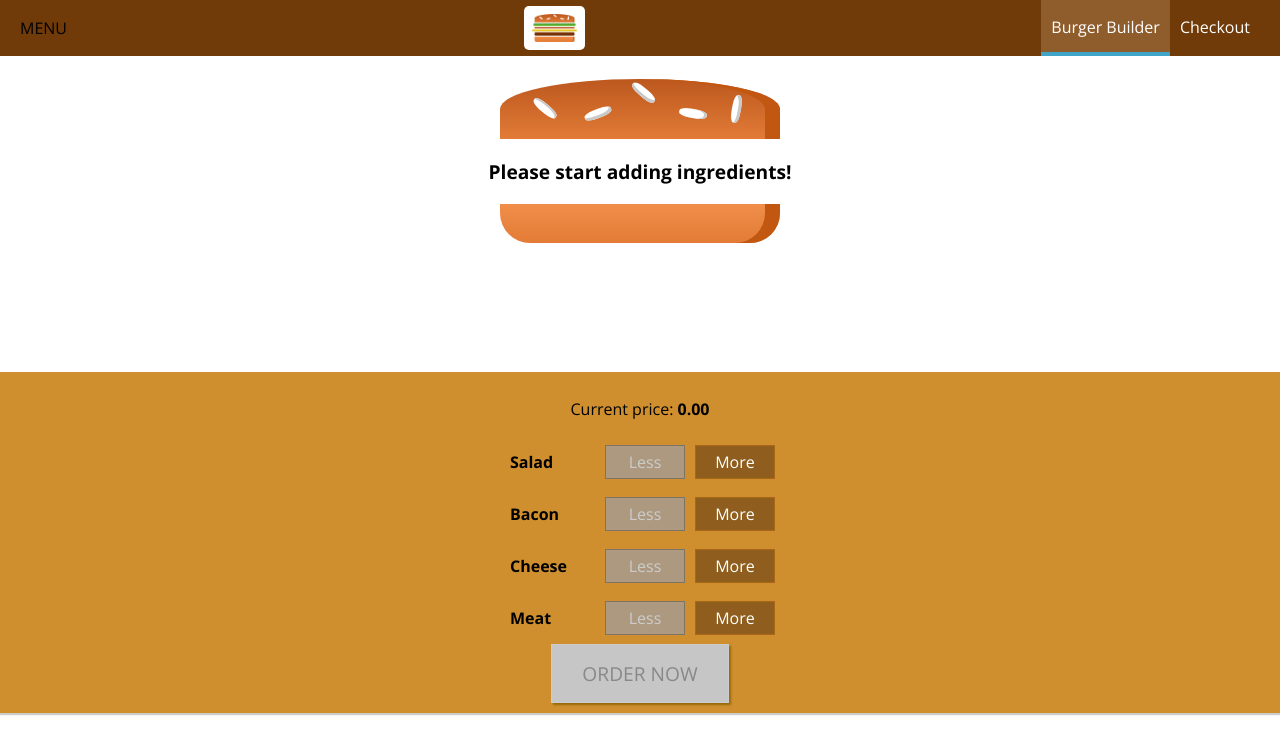
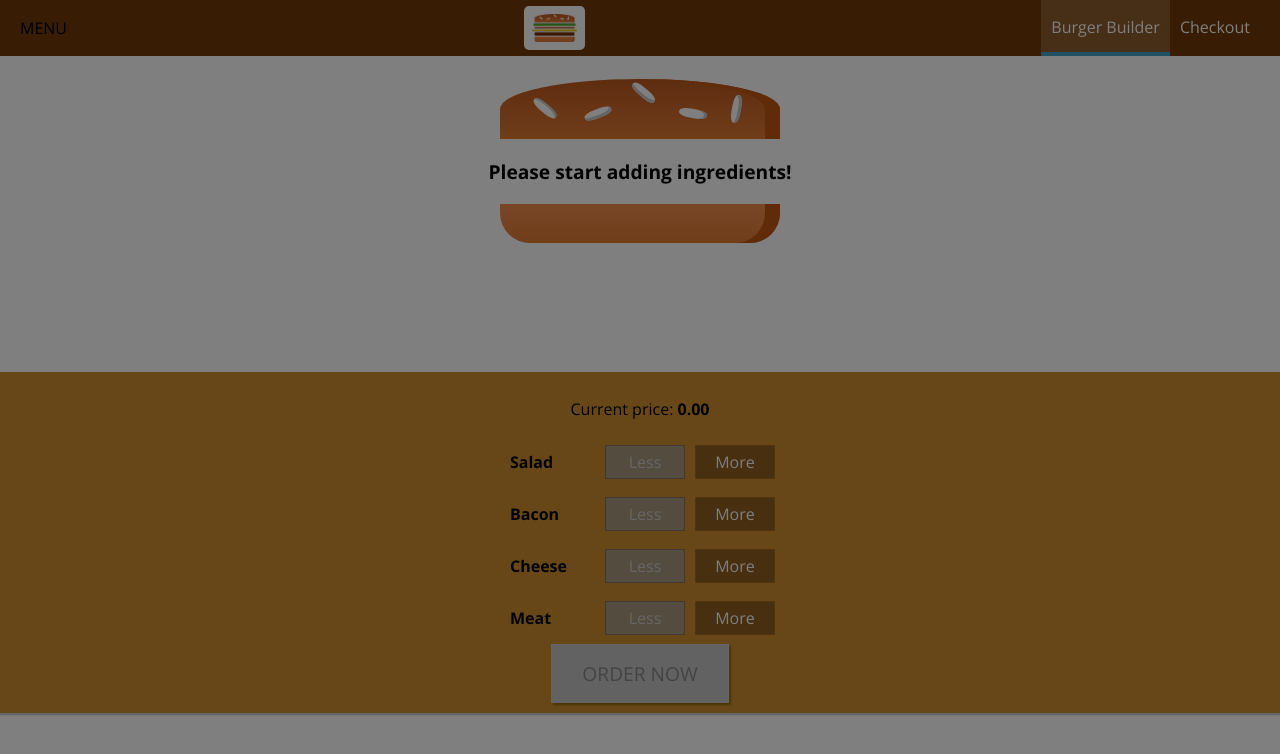
Before and after one commit to tatukalermo/ReactTraining, a React app in the folder react-training/: page / in a window 1280 px wide. Shown: the top 754 px of the page. Built offline with nearby package versions, Linux system fonts and the light colour scheme.

Commit message:
Adds backdrop to sidedrawer

```diff
--- a/react-training/src/components/Navigation/SideDrawer/SideDrawer.js
+++ b/react-training/src/components/Navigation/SideDrawer/SideDrawer.js
@@ -3,10 +3,13 @@ import React from "react";
 import Logo from "../../Logo/Logo";
 import NavigationItems from "../NavigationItems/NavigationItems";
 import classes from "./SideDrawer.css";
+import Backdrop from "../../UI/Backdrop/Backdrop";
 
 const sideDrawer = (props) => {
   //...
   return (
+    <React.Fragment>
+      <Backdrop show />
       <div className={classes.SideDrawer}>
         <div className={classes.Logo}>
           <Logo />
@@ -15,6 +18,7 @@ const sideDrawer = (props) => {
           <NavigationItems />
         </nav>
       </div>
+    </React.Fragment>
   );
 };
 
```
Lines whose indentation alone changed are shown as unchanged.
